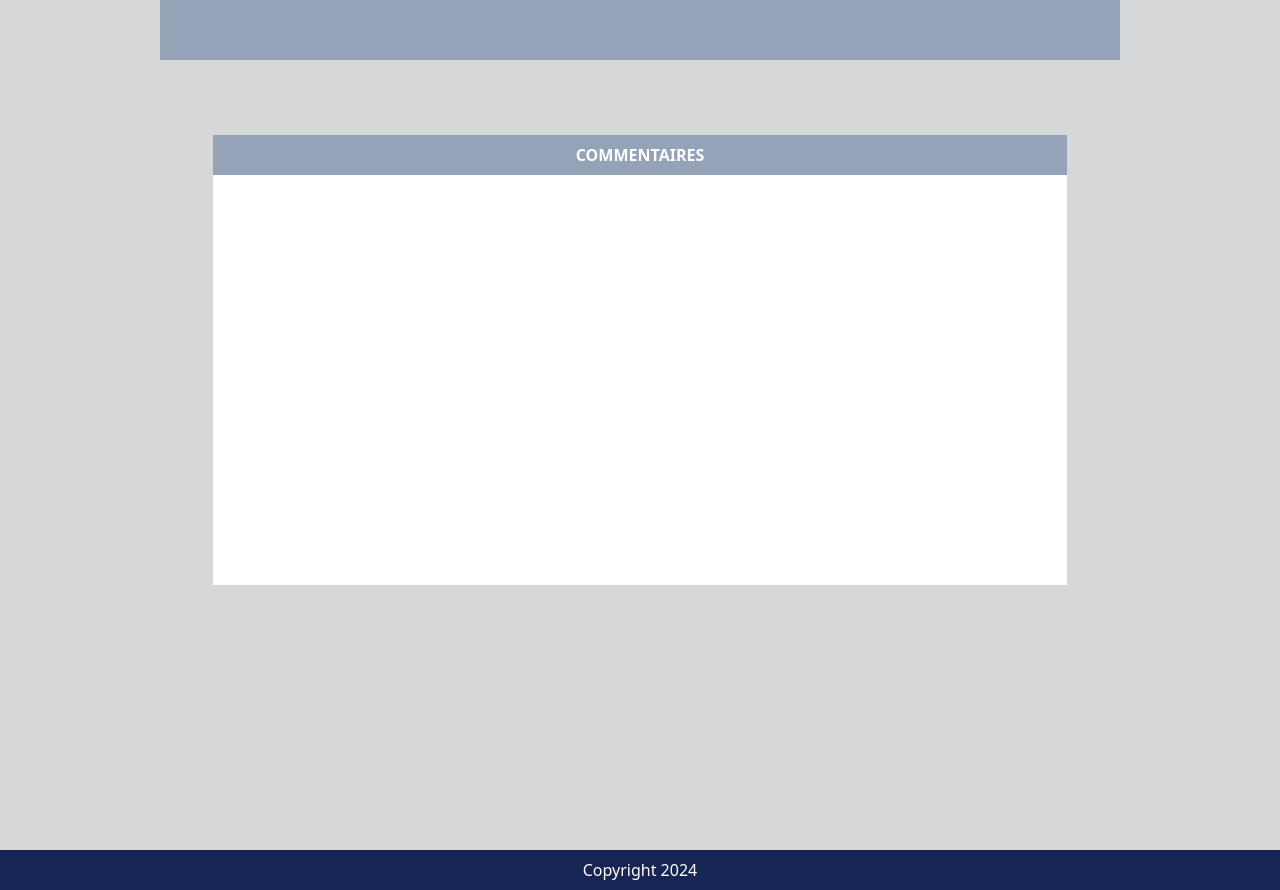
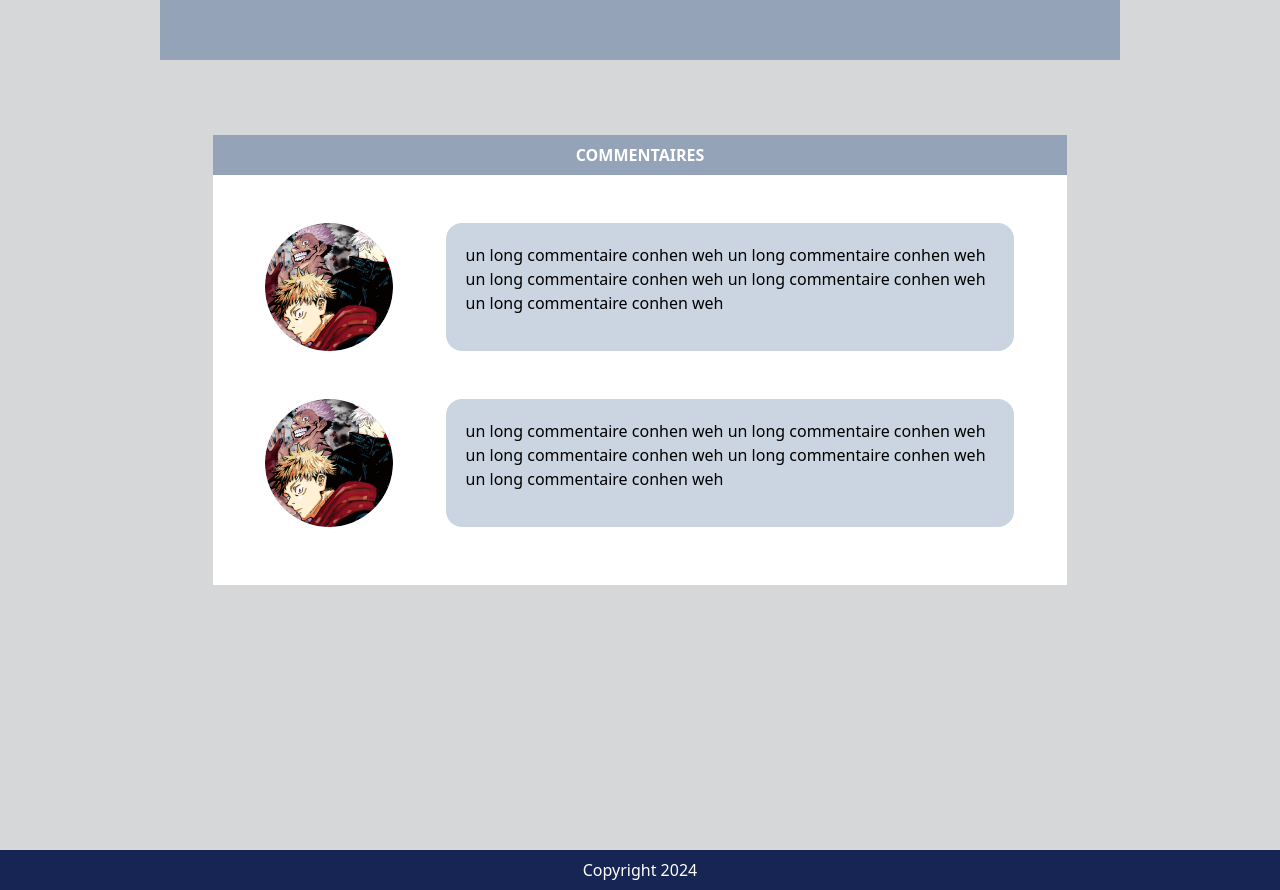
Before and after one commit to loulou-gif/streamApp, a React (Create React App) app: page /streams in a window 1280 px wide. Shown: the part 1200-2090 px from the top of the page. Built offline with nearby package versions, Linux system fonts and the light colour scheme.

Commit message:
commentaire ajouté

```diff
--- a/src/Components/Comments.js
+++ b/src/Components/Comments.js
@@ -1,4 +1,5 @@
 import React from 'react';
+import { Fictif } from '../Data/FictifComments';
 
 const Comments = () => {
     return (
@@ -7,6 +8,16 @@ const Comments = () => {
                 <div className='h-10 bg-slate-400 flex justify-center items-center'>
                     <h3 className='text-white font-bold'>COMMENTAIRES</h3>
                 </div>
+               {Fictif.map((comment) => (
+                 <div className='flex justify-evenly mt-12'>
+                 <div className='circle w-32 h-32 rounded-full bg-slate-300'>
+                     <img className='circle w-32 h-32 rounded-full bg-slate-300' alt='' src={comment.profil} />
+                 </div>
+                 <div className='content-comments w-8/12 h-62 text-left p-5 bg-slate-300 rounded-2xl'>
+                    {comment.message}
+                 </div>
+             </div>
+               ))}
             </div>
             {/* <div className='bg-black h-[300px] w-full '>
                 <form className=''>
--- /dev/null
+++ b/src/Data/FictifComments.js
@@ -0,0 +1,12 @@
+import profil from '../Assets/img/Ellipse 7.png'
+
+export const Fictif = [
+    {
+        profil:profil,
+        message:'un long commentaire conhen weh un long commentaire conhen weh un long commentaire conhen weh un long commentaire conhen weh un long commentaire conhen weh '
+    },
+    {
+        profil:profil,
+        message:'un long commentaire conhen weh un long commentaire conhen weh un long commentaire conhen weh un long commentaire conhen weh un long commentaire conhen weh '
+    },
+]
```
Also changed, not shown: src/Assets/img/Ellipse 7.png (added).
